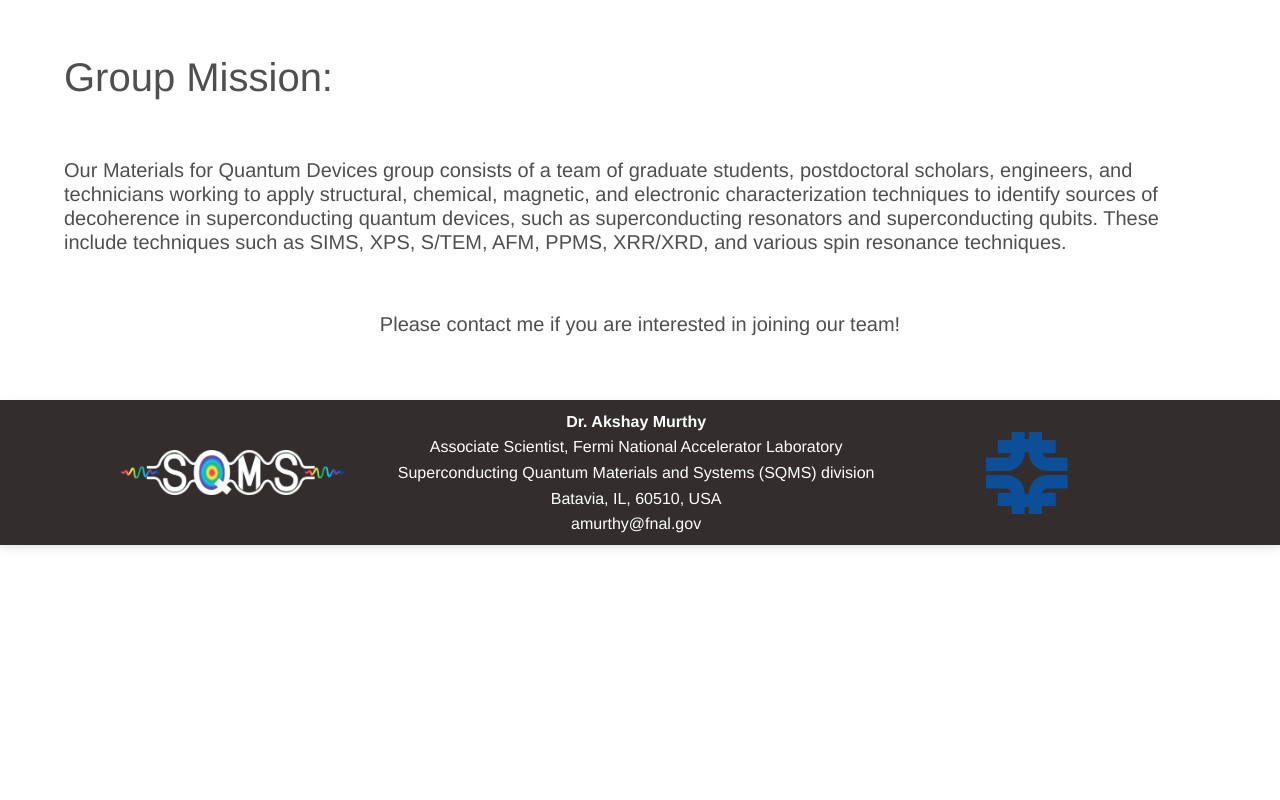
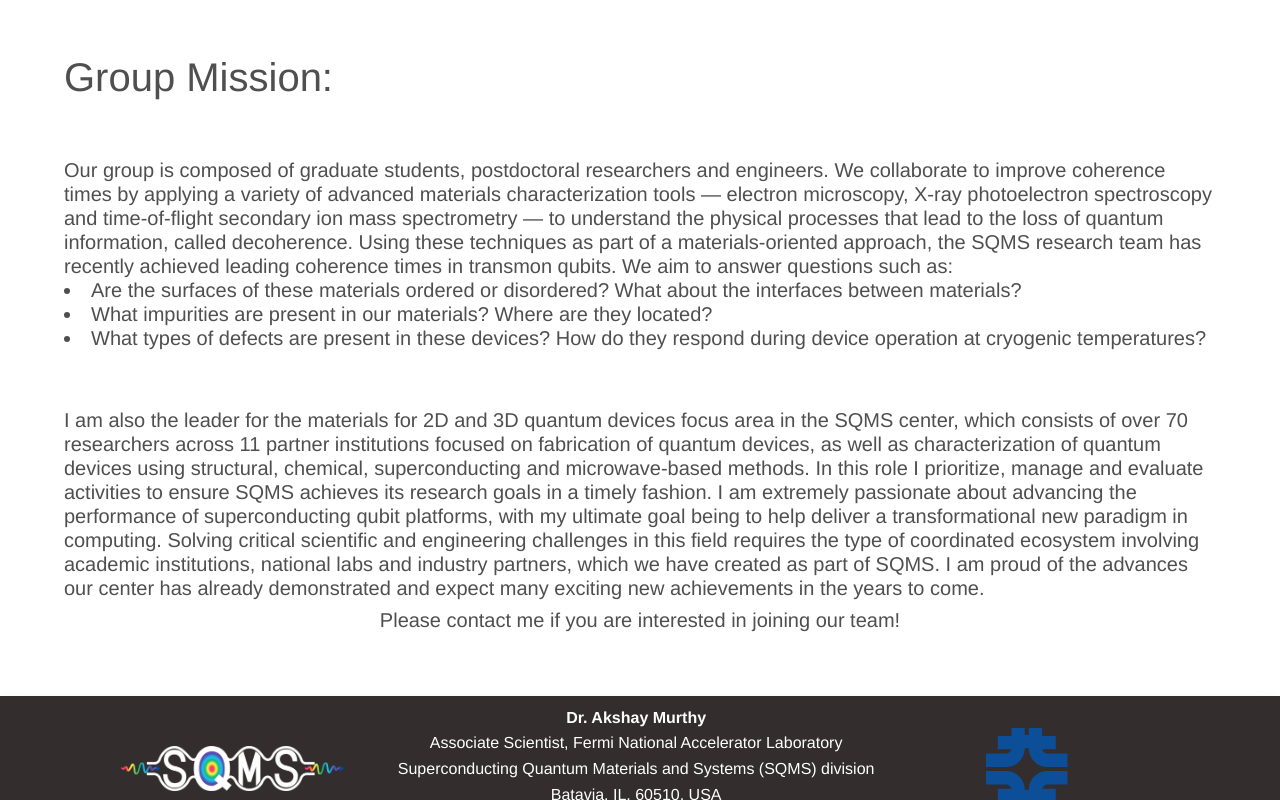
Before and after one commit to adithi-murthy/akshay-research-page, a React (Create React App) app: page /research-group in a window 1280 px wide. Shown: the part 480-1280 px from the top of the page. Before the commit the page ends 1025 px from the top, so only its background shows below. Built offline with nearby package versions, Linux system fonts and the light colour scheme.

Commit message:
Dec2024_updates

```diff
--- a/package.json
+++ b/package.json
@@ -16,7 +16,7 @@
     "react-icons": "^4.4.0",
     "react-router-dom": "^5.2.0",
     "react-router-hash-link": "^2.4.3",
-    "react-scripts": "5.0.1",
+    "react-scripts": "^5.0.1",
     "web-vitals": "^2.1.4"
   },
   "scripts": {
--- a/src/Screens/AboutMe.js
+++ b/src/Screens/AboutMe.js
@@ -5,8 +5,12 @@ import {
   AboutMeText,
   Publication1,
   Publication2,
+  Publication3,
+  Publication4,
   Publication1Link,
   Publication2Link,
+  Publication3Link,
+  Publication4Link,
 } from "../Text/AboutMe";
 import Pdf from "../assets/Murthy_CV.pdf";
 import Google_Scholar_logo from "../assets/Google_Scholar_logo.svg.png";
@@ -67,6 +71,16 @@ const AboutMe = (
             {Publication2}
           </a>
         </li>
+        <li>
+          <a href={Publication3Link} className="link">
+            {Publication3}
+          </a>
+        </li>
+        <li>
+          <a href={Publication4Link} className="link">
+            {Publication4}
+          </a>
+        </li>
       </ol>
     </p>
   </div>
--- a/src/Screens/ResearchGroup.js
+++ b/src/Screens/ResearchGroup.js
@@ -7,15 +7,32 @@ const ResearchGroup = () => {
       <h1>Group Mission:</h1>
 
       <h5 style={{ margin: "5% 0% 5% 0%" }}>
-        Our Materials for Quantum Devices group consists of a team of graduate
-        students, postdoctoral scholars, engineers, and technicians working to
-        apply structural, chemical, magnetic, and electronic characterization
-        techniques to identify sources of decoherence in superconducting quantum
-        devices, such as superconducting resonators and superconducting qubits.
-        These include techniques such as SIMS, XPS, S/TEM, AFM, PPMS, XRR/XRD,
-        and various spin resonance techniques.{" "}
+      Our group is composed of graduate students, postdoctoral researchers and engineers.
+      We collaborate to improve coherence times by applying a variety of advanced materials
+      characterization tools — electron microscopy, X-ray photoelectron spectroscopy and
+      time-of-flight secondary ion mass spectrometry — to understand the physical processes
+      that lead to the loss of quantum information, called decoherence. Using these techniques
+      as part of a materials-oriented approach, the SQMS research team has recently achieved
+      leading coherence times in transmon qubits. We aim to answer questions such as:
+
+      <li>Are the surfaces of these materials ordered or disordered? What about the interfaces between materials?</li>
+      <li>What impurities are present in our materials? Where are they located?</li>
+      <li>What types of defects are present in these devices? How do they respond during device operation at cryogenic temperatures?</li>
+
+
+
+
       </h5>
-
+      <h5>I am also the leader for the materials for 2D and 3D quantum devices focus area in the SQMS center,
+          which consists of over 70 researchers across 11 partner institutions focused on fabrication of quantum devices,
+          as well as characterization of quantum devices using structural, chemical, superconducting and microwave-based
+          methods. In this role I prioritize, manage and evaluate activities to ensure SQMS achieves its research goals
+          in a timely fashion. I am extremely passionate about advancing the performance of superconducting qubit
+          platforms, with my ultimate goal being to help deliver a transformational new paradigm in computing. Solving
+          critical scientific and engineering challenges in this field requires the type of coordinated ecosystem involving
+          academic institutions, national labs and industry partners, which we have created as part of SQMS. I am proud of
+          the advances our center has already demonstrated and expect many exciting new achievements in the years to come.{" "}
+</h5>
       <center>
         <h5>Please contact me if you are interested in joining our team!</h5>
       </center>
--- a/src/Text/AboutMe.js
+++ b/src/Text/AboutMe.js
@@ -5,6 +5,8 @@ export const AboutMeText =
 export const Publication1 = "Researchers at the SQMS Center achieve leading performance in transmon qubits"
 export const Publication2 = "New SQMS study uncovers impurities in a qubit"
 export const Publication3 = "SQMS researchers discover performance-limiting nanohydrides in superconducting qubits"
+export const Publication4 = "A minute with: Akshay Murthy"
 export const Publication1Link = "https://news.fnal.gov/2024/05/researchers-at-the-sqms-center-achieve-leading-performance-in-transmon-qubits/"
 export const Publication2Link = "https://news.fnal.gov/2022/02/new-sqms-study-uncovers-impurities-in-a-qubit/?utm_source=newsletter&utm_medium=email&utm_campaign=ft-220217"
 export const Publication3Link = "https://news.fnal.gov/2021/12/sqms-researchers-discover-performance-limiting-nanohydrides-in-superconducting-qubits/"
+export const Publication4Link = "https://news.fnal.gov/2024/10/a-minute-with-akshay-murthy/"
--- a/src/Text/IndividualResearchPages/Research-2.js
+++ b/src/Text/IndividualResearchPages/Research-2.js
@@ -29,10 +29,12 @@ const Research2Publication1 = (
 
 const Research2Publication2 = (
   <div>
-    <b>Murthy, A. A.</b>*; Lee, J. Y.*; Sung, Z.*; Reagor, M.; Grassellino, A.; Romanenko, A.,
-    Discovery of Nb hydride precipitates in superconducting qubits. {" "}
-    <i>arXiv preprint arXiv:2108.10385.</i> <b>2021</b> {" "}
-    <a href="https://arxiv.org/abs/2108.10385">[HTML]</a>
+    Oh, J.-S.; Zaman, R.; <b>Murthy, A. A.</b>; Bal, M.; Crisa, F.; Zhu, S.; Torres-Castanedo, C. G.;
+     Kopas, C. J.; Mutus, J. Y.; Jing, D.; Zasadzinski, J.; Grassellino, A.; Romanenko, A.;
+     Hersam, M. C.; Bedzyk, M. J.; Kramer, M. J.; Zhou, B.-C.; Zhou, L.,
+     Structure and Formation Mechanisms in Tantalum and Niobium Oxides in Superconducting Quantum Circuits.
+     <i>ACS Nano</i>, 18 (30) <b>2024</b>, 19732-19741.
+     <a href="https://pubs.acs.org/doi/10.1021/acsnano.4c05251">[HTML]</a>
   </div>
 );
 
--- a/src/Text/Publications.js
+++ b/src/Text/Publications.js
@@ -1,6 +1,6 @@
 export const Publication1 = "Systematic Improvements in Transmon Qubit Coherence Enabled by Niobium Surface Encapsulation"
 export const Publication1Description = "We present a novel transmon qubit fabrication technique that yields 2-5x improvements in T1 coherence times. We fabricate these devices using an encapsulation strategy that involves passivating the surface of niobium and thereby preventing the formation of its lossy surface oxide. This new approach preserves fabrication and scalable manufacturability thanks to the compatibility with silicon processes. Our comparative structural and chemical analysis suggests that amorphous niobium oxides may induce higher losses compared to other amorphous oxides. "
-export const Publication1Link = "https://arxiv.org/abs/2304.13257"
+export const Publication1Link = "https://www.nature.com/articles/s41534-024-00840-x"
 export const Publication2 = "Developing a Chemical and Structural Understanding of the Surface Oxide in a Niobium Superconducting Qubit"
 export const Publication2Description = "Superconducting thin films of niobium have been extensively employed in transmon qubit architectures. Although these architectures have demonstrated improvements in recent years, further improvements in performance through materials engineering will aid in large-scale deployment. Here, we use information retrieved from secondary ion mass spectrometry and electron microscopy to conduct a detailed assessment of the surface oxide that forms in ambient conditions for transmon test qubit devices patterned from a niobium film. Our findings suggest that oxygen vacancies likely serve as a decoherence mechanism in quantum systems."
 export const Publication2Link = "https://doi.org/10.1021/acsnano.2c07913"
--- a/src/Text/Research.js
+++ b/src/Text/Research.js
@@ -1,4 +1,4 @@
-export const ResearchIntro = "As quantum systems are highly sensitive and responsive to perturbations and disorder at the atomic-scale, it is imperative to deeply understand how material structure, processing conditions, and property/performance metrics are linked. I seek to study quantum materials and devices using advanced microscopy and spectroscopy techniques to understand how the stability of quantum states are impacted by variations in the atomic and nanostructure."
+export const ResearchIntro = "As quantum systems are highly sensitive and responsive to perturbations and disorder at the atomic-scale, it is imperative to deeply understand how material structure, processing conditions, and property/performance metrics are linked. Our group seeks to study quantum materials and devices using advanced microscopy and spectroscopy techniques to understand how the stability of quantum states are impacted by variations in the atomic and nanostructure."
 export const Research1 = "Investigating Structural Dynamics"
 export const Research1Description = "Microscopy and diffraction techniques for identifying the presence of defects and inhomogeneities in both crystalline and amorphous materials."
 export const Research2 = "Identifying Chemical Impurities"
```
Also changed, not shown: src/Screens/AllPublications.js (+8 -1 lines), src/Text/IndividualResearchPages/Research-1.js (+13 -20 lines), 1 other file (tests, documents, lock files or other folders).
